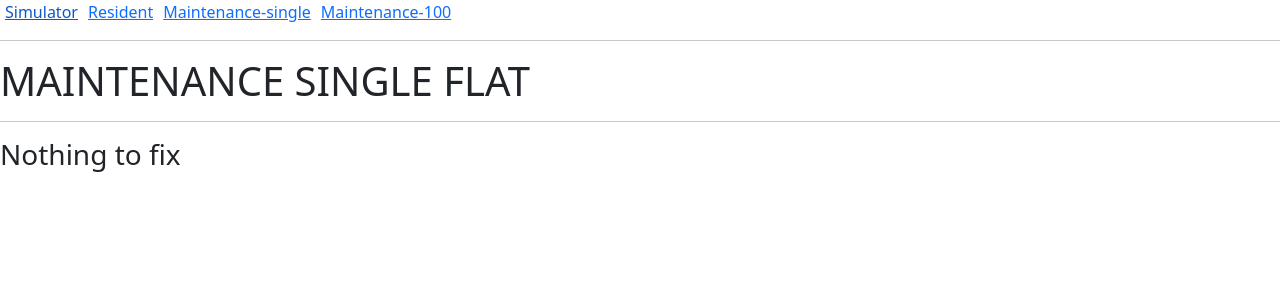
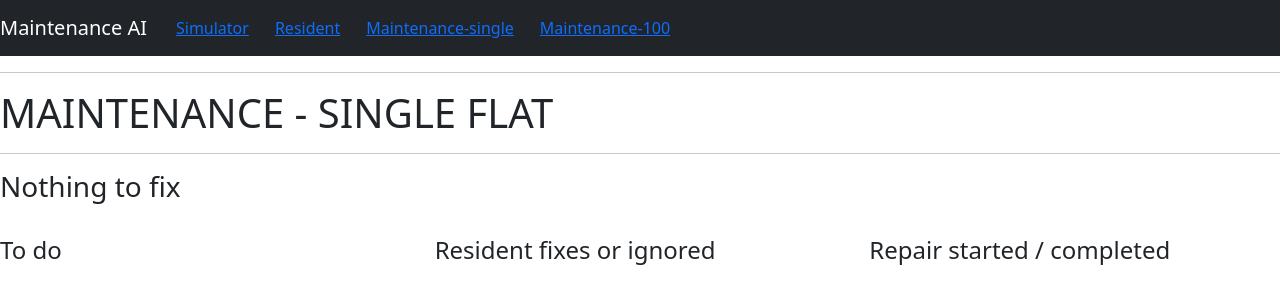
Before and after one commit to aarekr/MaintenanceAI, a React (Vite) app in the folder frontend/: page /maintenance-single in a window 1280 px wide. Shown: the top 304 px of the page. Built offline with nearby package versions, Linux system fonts and the light colour scheme.

Commit message:
Navbar, Badges, filters

```diff
--- a/frontend/src/App.jsx
+++ b/frontend/src/App.jsx
@@ -2,6 +2,7 @@ import {
   BrowserRouter as Router,
   Routes, Route, Link
 } from 'react-router-dom'
+import { Navbar, Nav } from 'react-bootstrap'
 import Simulator from './components/Simulator'
 import MaintenanceSingle from './components/MaintenanceSingle'
 import Maintenance100 from './components/Maintenance100'
@@ -24,27 +25,49 @@ const App = () => {
 
   return (
     <Router>
-      <div>
+      <Navbar collapseOnSelect expand="lg" bg="dark" variant="dark">
+        <Navbar.Brand href="/">Maintenance AI</Navbar.Brand>
+        <Navbar.Toggle aria-controls="responsive-navbar-nav" />
+        <Navbar.Collapse id="responsive-navbar-nav">
+          <Nav className="mr-auto" style={{marginLeft: "200"}}>
+            <Nav.Link href="/" as="span">
               <Link style={padding} to="/">Simulator</Link>
+            </Nav.Link>
+            <Nav.Link href="/resident" as="span">
               <Link style={padding} to="/resident">Resident</Link>
+            </Nav.Link>
+            <Nav.Link href="/maintenance-single" as="span">
               <Link style={padding} to="/maintenance-single">Maintenance-single</Link>
+            </Nav.Link>
+            <Nav.Link href="/maintenance-100" as="span">
               <Link style={padding} to="/maintenance-100">Maintenance-100</Link>
-      </div>
+            </Nav.Link>
+          </Nav>
+        </Navbar.Collapse>
+      </Navbar>
       <hr />
       <Routes>
-        <Route path="/" element={<Simulator dishWasher={dishWasher} setDishWasher={setDishWasher}
-            doorLock={doorLock} setDoorLock={setDoorLock} oven={oven} setOven={setOven}
+        <Route path="/" element={<Simulator
+          dishWasher={dishWasher}setDishWasher={setDishWasher}
+          doorLock={doorLock} setDoorLock={setDoorLock}
+          oven={oven} setOven={setOven}
           washingMachine={washingMachine} setWashingMachine={setWashingMachine}
           repairTasks={repairTasks} setRepairTasks={setRepairTasks} />} />
-        <Route path="/resident" element={<Resident dishWasher={dishWasher} setDishWasher={setDishWasher}
-            doorLock={doorLock} setDoorLock={setDoorLock} oven={oven} setOven={setOven}
+        <Route path="/resident" element={<Resident
+          dishWasher={dishWasher} setDishWasher={setDishWasher}
+          doorLock={doorLock} setDoorLock={setDoorLock}
+          oven={oven} setOven={setOven}
           washingMachine={washingMachine} setWashingMachine={setWashingMachine} />} />
-        <Route path="/maintenance-single" element={<MaintenanceSingle dishWasher={dishWasher} setDishWasher={setDishWasher}
-            doorLock={doorLock} setDoorLock={setDoorLock} oven={oven} setOven={setOven}
+        <Route path="/maintenance-single" element={<MaintenanceSingle
+          dishWasher={dishWasher} setDishWasher={setDishWasher}
+          doorLock={doorLock} setDoorLock={setDoorLock}
+          oven={oven} setOven={setOven}
           washingMachine={washingMachine} setWashingMachine={setWashingMachine}
           repairTasks={repairTasks} />} />
-        <Route path="/maintenance-100" element={<Maintenance100 dishWasher={dishWasher} setDishWasher={setDishWasher}
-            doorLock={doorLock} setDoorLock={setDoorLock} oven={oven} setOven={setOven}
+        <Route path="/maintenance-100" element={<Maintenance100
+          dishWasher={dishWasher} setDishWasher={setDishWasher}
+          doorLock={doorLock} setDoorLock={setDoorLock}
+          oven={oven} setOven={setOven}
           washingMachine={washingMachine} setWashingMachine={setWashingMachine}
           repairTasks={repairTasks} />} />
       </Routes>
--- a/frontend/src/components/Maintenance100.jsx
+++ b/frontend/src/components/Maintenance100.jsx
@@ -1,19 +1,24 @@
 /* eslint-disable react/prop-types */
 
+import { useState } from "react";
 import { Table, Button } from "react-bootstrap"
 import Toast from 'react-bootstrap/Toast';
+import Badge from 'react-bootstrap/Badge';
+import StatusBadge from "./StatusBadge";
 
 const Maintenance100 = (props) => {
     console.log('Maintenance props: ', props.repairTasks)
+    const [ taskUpdate, setTaskUpdate ] = useState(0)
+    const [ searchFlat, setSearchFlat ] = useState('')
+    const [ searchDevice, setSearchDevice ] = useState('')
+    const [ searchErrorCode, setSearchErrorCode ] = useState('')
+    const [ searchStatus, setSearchStatus ] = useState('')
+
     let filteredTasks = props.repairTasks.filter(task => task.status != 'OK')
-    //let filteredTasksUrgent = filteredTasks.filter(task => task.errorCode == 101)
-    //let filteredTasksNormal = filteredTasks.filter(task => task.errorCode == '102' || task.errorCode == '103')
-    //let filteredTasksNotice = filteredTasks.filter(task => task.errorCode == '104' || task.errorCode == '105')
-    //filteredTasks = filteredTasks.sort((a,b) => a.errorCode - b.errorCode)
     const handleRepairStatusChange = (task, newStatus) => {
         console.log('handleRepairStatusChange:', task)
         task.status = newStatus
-        //props.setRepairTasks(props.repairTasks)
+        setTaskUpdate(taskUpdate + 1)
     }
     const toastBGColor = (errorCode) => {
         if (errorCode == 101) {
@@ -24,58 +29,97 @@ const Maintenance100 = (props) => {
             return 'secondary'
         }
     }
+    const handleSearchFlat = (event) => setSearchFlat(event.target.value)
+    const handleSearchDevice = (event) => setSearchDevice(event.target.value)
+    const handleSearchErrorCode = (event) => setSearchErrorCode(event.target.value)
+    const handleSearchStatus = (event) => setSearchStatus(event.target.value)
+
     return (
         <div>
-            <h1>MAINTENANCE 100 FLATS</h1>
+            <h1>MAINTENANCE - 100 FLATS</h1>
             <hr />
             {props.repairTasks.length == 0
                 ? <h3>Nothing to fix</h3>
                 : <h3>Things to fix</h3>}
+            <br />
+            <h3>Cases in a list format</h3>
             <Table striped>
                 <thead>
                     <tr>
                         <th>FLAT</th>
                         <th>DEVICE</th>
-                        <th>ERROR</th>
-                        <th>STATUS</th>
-                        <th>ACTIONS</th>
+                        <th><center>ERROR</center></th>
+                        <th><center>STATUS</center></th>
+                        <th><center>ACTIONS</center></th>
+                    </tr>
+                    <tr>
+                        <td><input value={searchFlat} onChange={handleSearchFlat} /></td>
+                        <td><input value={searchDevice} onChange={handleSearchDevice} /></td>
+                        <td><center><input value={searchErrorCode} onChange={handleSearchErrorCode} /></center></td>
+                        <td><center><input value={searchStatus} onChange={handleSearchStatus} /></center></td>
                     </tr>
                 </thead>
                 <tbody>
-                    {filteredTasks.sort((a,b) => a.errorCode - b.errorCode).map(task =>
+                    {filteredTasks
+                        .filter(task => searchFlat == ''
+                            ? task
+                            : task.flat.toString().includes(searchFlat.toString())
+                                ? task.flat
+                                : null)
+                        .filter(task => task.device.toLowerCase().includes(searchDevice.toLowerCase()))
+                        .filter(task => searchErrorCode == ''
+                            ? task
+                            : task.errorCode.toString().includes(searchErrorCode.toString())
+                                ? task.errorCode
+                                : null)
+                        .filter(task => task.status.toLowerCase().includes(searchStatus.toLowerCase()))
+                        .sort((a,b) => a.errorCode - b.errorCode).map(task =>
                         <tr key={task.flat}>
                             <td>{task.flat}</td>
                             <td>{task.device}</td>
-                            <td>{task.errorCode}</td>
-                            <td>{task.status}</td>
-                            <td>
-                                <Button size='sm' onClick={() => handleRepairStatusChange(task, 'STARTED')}>START</Button> {' '}
-                                <Button size='sm' variant='success' onClick={() => handleRepairStatusChange(task, 'COMPLETED')}>COMPLETE</Button> {' '}
-                                <Button size='sm' variant='danger' onClick={() => handleRepairStatusChange(task, 'OK')}>REMOVE</Button>
+                            <td><center>{ErrorBadge(task.errorCode)}</center></td>
+                            <td><center>{StatusBadge(task.status)}</center></td>
+                            <td><center>
+                                <Button size='sm' onClick={() =>
+                                    handleRepairStatusChange(task, 'REPAIR STARTED')}>START</Button> {' '}
+                                <Button size='sm' variant='success' onClick={() =>
+                                    handleRepairStatusChange(task, 'REPAIR COMPLETED')}>COMPLETE</Button> {' '}
+                                <Button size='sm' variant='danger' onClick={() =>
+                                    handleRepairStatusChange(task, 'OK')}>REMOVE</Button></center>
                             </td>
                         </tr>
                     )}
                 </tbody>
             </Table>
             <hr />
-            {filteredTasks.map(task =>
+            <h3>Cases in toast format</h3>
+            {filteredTasks.sort((a,b) => a.errorCode - b.errorCode).map(task =>
                 <Toast className="d-inline-block m-1" bg={toastBGColor(task.errorCode)} key={task.flat}>
                     <Toast.Header>
                         <img src="holder.js/20x20?text=%20" className="rounded me-2" alt=""/>
-                        <strong className="me-auto">Flat {task.flat}</strong>
-                        <small>{task.status}</small>
+                        <h4 className="me-auto">Flat {task.flat}</h4>
+                        <h5>{StatusBadge(task.status)}</h5>
                     </Toast.Header>
                     <Toast.Body className={'text-white'}>
-                        {task.device} - {task.errorCode} <br />
-                        <button onClick={() => handleRepairStatusChange(task, 'STARTED')}>START</button> {' '}
-                        <button onClick={() => handleRepairStatusChange(task, 'COMPLETED')}>COMPLETE</button> {' '}
-                        <button onClick={() => handleRepairStatusChange(task, 'OK')}>REMOVE</button>
+                        <h5>{task.device} - {task.errorCode}</h5>
+                        <button onClick={() =>
+                            handleRepairStatusChange(task, 'REPAIR STARTED')}>START</button> {' '}
+                        <button onClick={() =>
+                            handleRepairStatusChange(task, 'REPAIR COMPLETED')}>COMPLETE</button> {' '}
+                        <button onClick={() =>
+                            handleRepairStatusChange(task, 'OK')}>REMOVE</button>
                     </Toast.Body>
                 </Toast>
             )}
-
         </div>
     )
 }
 
+const ErrorBadge = (errorCode) => {
+    if (errorCode == 101) return <Badge pill bg='danger'>{errorCode}</Badge>
+    else if (errorCode == 102 || errorCode == 103) return <Badge pill bg='warning'>{errorCode}</Badge>
+    else if (errorCode == 104 || errorCode == 105) return <Badge pill bg='secondary'>{errorCode}</Badge>
+    else return <Badge pill bg='info'>{errorCode}</Badge>
+}
+
 export default Maintenance100
--- a/frontend/src/components/MaintenanceSingle.jsx
+++ b/frontend/src/components/MaintenanceSingle.jsx
@@ -2,6 +2,7 @@
 
 import Button from 'react-bootstrap/Button';
 import Card from 'react-bootstrap/Card';
+import StatusBadge from './StatusBadge';
 
 const MaintenanceSingle = (props) => {
     console.log('Maintenance props: ', props.repairTasks)
@@ -13,10 +14,13 @@ const MaintenanceSingle = (props) => {
                     <Card.Body>
                         <Card.Title>{device}</Card.Title>
                         <Card.Text>Message: resident message</Card.Text>
-                        <Card.Text>Status: {status}</Card.Text>
-                        <Button variant="primary" size="sm" onClick={() => setter('REPAIR STARTED')}>Start</Button> {' '}
-                        <Button variant="success" size="sm" onClick={() => setter('REPAIR COMPLETED')}>Complete</Button> {' '}
-                        <Button variant="danger" size="sm" onClick={() => setter('OK')}>Remove</Button> {' '}
+                        <Card.Text>Status: {StatusBadge(status)}</Card.Text>
+                        <Button variant="primary" size="sm" onClick={() =>
+                            setter('REPAIR STARTED')}>Start</Button> {' '}
+                        <Button variant="success" size="sm" onClick={() =>
+                            setter('REPAIR COMPLETED')}>Complete</Button> {' '}
+                        <Button variant="danger" size="sm" onClick={() =>
+                            setter('OK')}>Remove</Button> {' '}
                     </Card.Body>
                     <Card.Footer className="text-muted">Time when notified of error</Card.Footer>
                 </Card> <br />
@@ -25,25 +29,62 @@ const MaintenanceSingle = (props) => {
     }
     return (
         <div>
-            <h1>MAINTENANCE SINGLE FLAT</h1>
+            <h1>MAINTENANCE - SINGLE FLAT</h1>
             <hr />
             {props.dishWasher == 'OK' && props.doorLock == 'OK' &&
                 props.oven == 'OK' && props.washingMachine == 'OK'
                     ? <h3>Nothing to fix</h3>
                     : <h3>Things to fix</h3>}
             <br />
-            {props.dishWasher != 'OK'
+            <div className="form-group row">
+                <div className="col-4">
+                    <h4>To do</h4>
+                    {props.dishWasher == 'BROKEN' || props.dishWasher == 'ASKED MAINTENANCE TO FIX'
                         ? repairComponent('dish washer', props.dishWasher, props.setDishWasher)
                         : null}
-            {props.doorLock != 'OK'
+                    {props.doorLock == 'BROKEN' || props.doorLock == 'ASKED MAINTENANCE TO FIX'
                         ? repairComponent('door lock', props.doorLock, props.setDoorLock)
                         : null}
-            {props.oven != 'OK'
+                    {props.oven == 'BROKEN' || props.oven == 'ASKED MAINTENANCE TO FIX'
                         ? repairComponent('oven', props.oven, props.setOven)
                         : null}
-            {props.washingMachine != 'OK'
+                    {props.washingMachine == 'BROKEN' || props.washingMachine == 'ASKED MAINTENANCE TO FIX'
                         ? repairComponent('washing machine', props.washingMachine, props.setWashingMachine)
                         : null}
+                </div>
+
+                <div className="col-4">
+                    <h4>Resident fixes or ignored</h4>
+                    {props.dishWasher == 'RESIDENT FIXES' || props.dishWasher == 'IGNORED'
+                        ? repairComponent('dish washer', props.dishWasher, props.setDishWasher)
+                        : null}
+                    {props.doorLock == 'RESIDENT FIXES' || props.doorLock == 'IGNORED'
+                        ? repairComponent('door lock', props.doorLock, props.setDoorLock)
+                        : null}
+                    {props.oven == 'RESIDENT FIXES' || props.oven == 'IGNORED'
+                        ? repairComponent('oven', props.oven, props.setOven)
+                        : null}
+                    {props.washingMachine == 'RESIDENT FIXES' || props.washingMachine == 'IGNORED'
+                        ? repairComponent('washing machine', props.washingMachine, props.setWashingMachine)
+                        : null}
+                </div>
+                <div className="col-4">
+                    <h4>Repair started / completed</h4>
+                    {props.dishWasher == 'REPAIR STARTED' || props.dishWasher == 'REPAIR COMPLETED'
+                        ? repairComponent('dish washer', props.dishWasher, props.setDishWasher)
+                        : null}
+                    {props.doorLock == 'REPAIR STARTED' || props.doorLock == 'REPAIR COMPLETED'
+                        ? repairComponent('door lock', props.doorLock, props.setDoorLock)
+                        : null}
+                    {props.oven == 'REPAIR STARTED' || props.oven == 'REPAIR COMPLETED'
+                        ? repairComponent('oven', props.oven, props.setOven)
+                        : null}
+                    {props.washingMachine == 'REPAIR STARTED' || props.washingMachine == 'REPAIR COMPLETED'
+                        ? repairComponent('washing machine', props.washingMachine, props.setWashingMachine)
+                        : null}
+                </div>
+            </div>
+
         </div>
     )
 }
--- a/frontend/src/components/Resident.jsx
+++ b/frontend/src/components/Resident.jsx
@@ -1,14 +1,18 @@
 /* eslint-disable react/prop-types */
 
-import { Table } from "react-bootstrap"
+import { Table, Button } from "react-bootstrap"
+import StatusBadge from "./StatusBadge"
 
 const Resident = (props) => {
     function repairComponent(device, status, setter) {
         return (
             <div>{`Your ${device} in ${status} `}
-                <button>I WILL DO IT MYSELF</button> {' '}
-                <button onClick={() => setter('IGNORED')}>IGNORE</button> {' '}
-                <button onClick={() => setter('ASKED MAINTENANCE TO FIX')}>ASK MAINTENANCE TO FIX IT</button>
+                <Button sm='sm' variant='warning' onClick={() =>
+                    setter('RESIDENT FIXES')}>I WILL DO IT MYSELF</Button> {' '}
+                <Button sm='sm' variant='danger' onClick={() =>
+                    setter('IGNORED')}>IGNORE</Button> {' '}
+                <Button sm='sm' variant='info' onClick={() =>
+                    setter('ASKED MAINTENANCE TO FIX')}>ASK MAINTENANCE TO FIX IT</Button>
                 <br />
             </div>
         )
@@ -35,32 +39,36 @@ const Resident = (props) => {
                     : null}
             <hr />
             <h3>Your appliances</h3>
+            <div className="form-group row">
+                <div className="col-4">
                     <Table striped>
                         <thead>
                             <tr>
                                 <th>DEVICE</th>
-                        <th>STATUS</th>
+                                <th><center>STATUS</center></th>
                             </tr>
                         </thead>
                         <tbody>
                             <tr>
                                 <td align="left">Dishwasher</td>
-                        <td>{props.dishWasher}</td>
+                                <td align='center'>{StatusBadge(props.dishWasher)}</td>
                             </tr>
                             <tr>
                                 <td align="left">Door lock</td>
-                        <td>{props.doorLock}</td>
+                                <td align='center'>{StatusBadge(props.doorLock)}</td>
                             </tr>
                             <tr>
                                 <td align="left">Oven</td>
-                        <td>{props.oven}</td>
+                                <td align='center'>{StatusBadge(props.oven)}</td>
                             </tr>
                             <tr>
                                 <td align="left">Washing machine</td>
-                        <td>{props.washingMachine}</td>
+                                <td align='center'>{StatusBadge(props.washingMachine)}</td>
                             </tr>
                         </tbody>
                     </Table>
+                </div>
+            </div>
         </div>
     )
 }
--- a/frontend/src/components/Simulator.jsx
+++ b/frontend/src/components/Simulator.jsx
@@ -5,6 +5,7 @@ import { useState } from "react"
 const Simulator = (props) => {
     const [ runSimulator, setRunSimulator ] = useState(false)
     const [ recursionTime, setRecursionTime ] = useState(1000)
+    //const [ simulatorNotification, setSimulatorNotification ] = useState('')
     const [ lista, setLista ] = useState([])
     const [ counter, setCounter ] = useState(0)
 
@@ -80,17 +81,19 @@ const Simulator = (props) => {
 
 
     const simulateToList = () => {
-        let flatNumber = Math.floor(100 * Math.random().toFixed(2))
-        //console.log('---> machine breaks, flat number:', flatNumber)
+        let flatNumber = 1 + Math.floor(100 * Math.random())
         let randomDevice = Math.floor(5 * Math.random())
-        //console.log('---> device:', randomDevice, devices[randomDevice])
         let randomError = Math.floor(5 * Math.random())
-        //console.log('---> randomError:', randomError, 'errorCode:', errorCodes[randomError])
+        let errorCode = errorCodes[randomError]
         let newTaskObject = {
             'flat': flatNumber,
             'device': devices[randomDevice],
-            'errorCode': errorCodes[randomError],
-            'status': 'NA'
+            'errorCode': errorCode,
+            'status': errorCode == 101
+                ? 'BROKEN'
+                : errorCode == 102 || errorCode == 103
+                    ? 'MAINTENANCE'
+                    : 'NA'
         }
         console.log('newTaskObject:', newTaskObject)
         //handleSimulateToList(newTaskObject)
@@ -112,7 +115,7 @@ const Simulator = (props) => {
             <p><button onClick={() => props.setWashingMachine('BROKEN')}>break it!</button> Washing machine </p>
             <hr />
             <h4>100 flats simulator</h4>
-            <button onClick={() => simulateToList()}>SIMULATE TO LIST</button>
+            <button onClick={() => simulateToList()}>SIMULATE TO LIST</button> {' '}
             <hr />
             <h4>Automatic simulator </h4> not in use <br />
             <button onClick={() => setRunSimulator(true)}>RUN</button> {' '}
--- /dev/null
+++ b/frontend/src/components/StatusBadge.jsx
@@ -0,0 +1,15 @@
+import Badge from 'react-bootstrap/Badge';
+
+const StatusBadge = (status) => {
+    if (status == 'OK') return <Badge bg='success'>{status}</Badge>
+    else if (status == 'BROKEN') return <Badge bg='danger'>{status}</Badge>
+    else if (status == 'ASKED MAINTENANCE TO FIX') return <Badge bg='info'>{status}</Badge>
+    else if (status == 'RESIDENT FIXES') return <Badge bg='warning'>{status}</Badge>
+    else if (status == 'MAINTENANCE') return <Badge bg='warning'>{status}</Badge>
+    else if (status == 'IGNORED') return <Badge bg='secondary'>{status}</Badge>
+    else if (status == 'REPAIR STARTED') return <Badge bg='dark'>{status}</Badge>
+    else if (status == 'REPAIR COMPLETED') return <Badge bg='success'>{status}</Badge>
+    return <Badge bg='primary'>{status}</Badge>
+}
+
+export default StatusBadge
```
Lines whose indentation alone changed are shown as unchanged.
